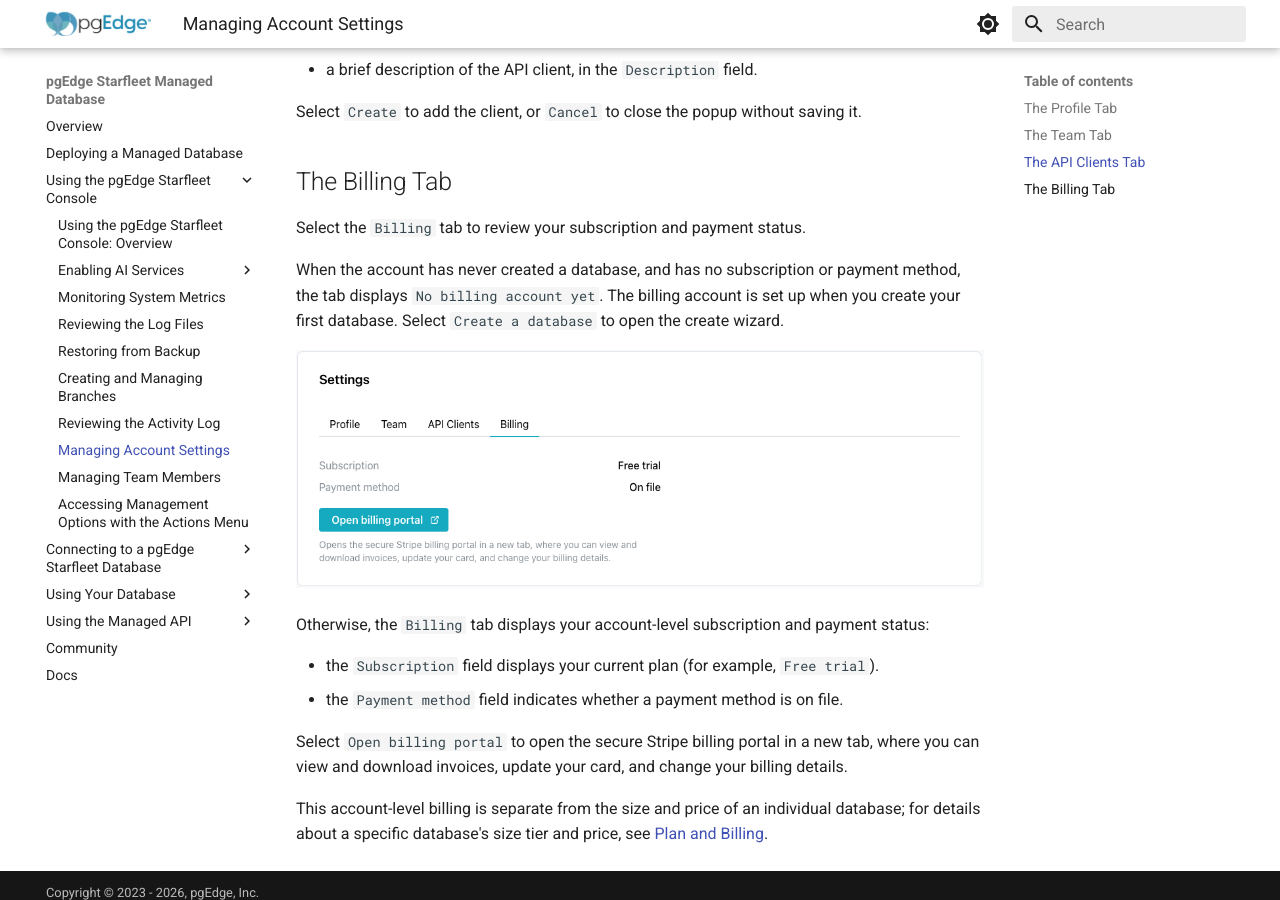
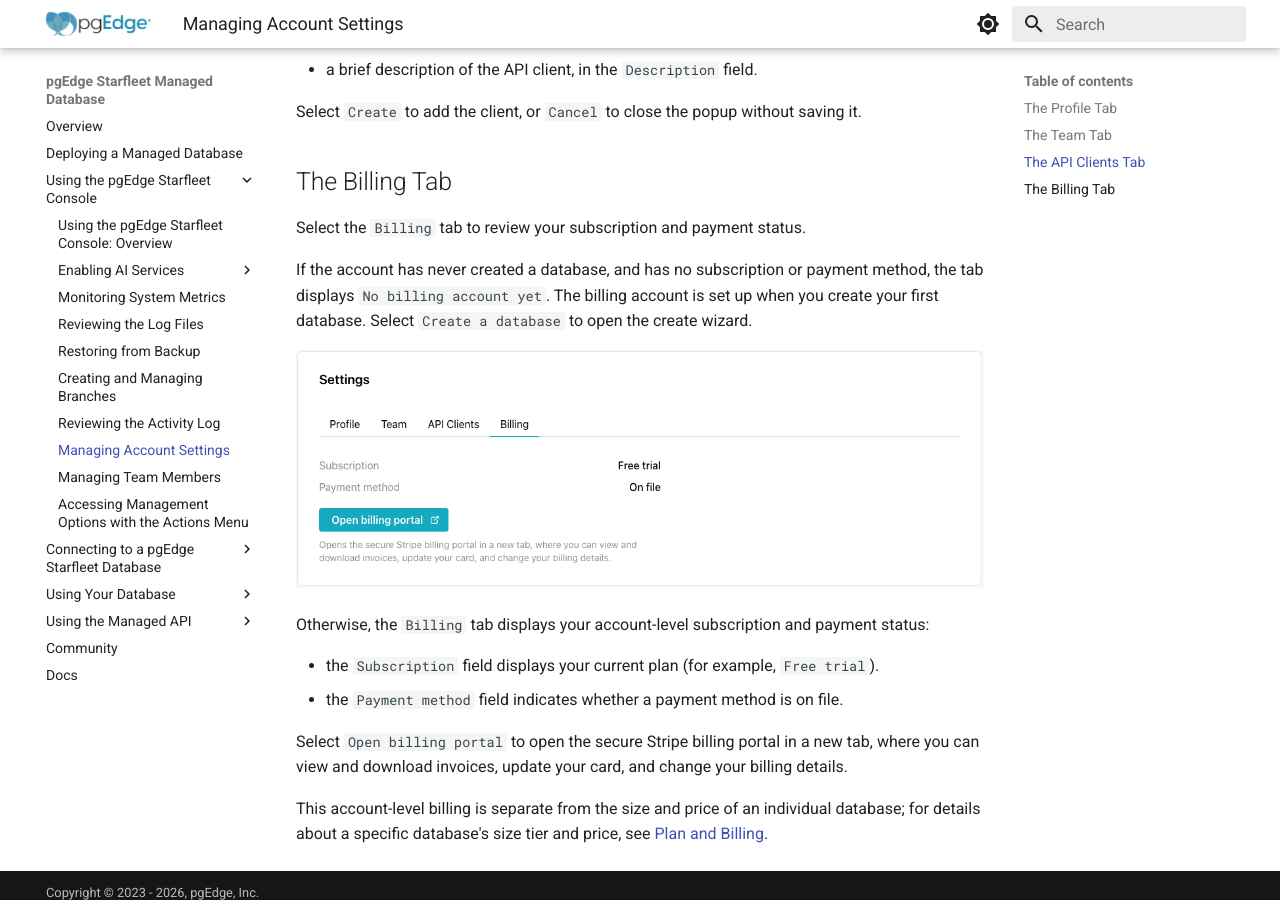
Before and after one commit to pgEdge/pgedge-starfleet-docs, an MkDocs documentation site: the page built from docs/managed/using_console/managed_settings.md, in a window 1280 px wide and 900 px high, scrolled down 2938 px. Built offline with MkDocs 1.6.1 and Material for MkDocs 9.7.7, drawn with Linux system fonts in a browser that asks for light colours; some of the changed text lies outside the part shown.

Commit message:
Fix typos in managed_settings.md

```diff
--- a/docs/managed/using_console/managed_settings.md
+++ b/docs/managed/using_console/managed_settings.md
@@ -39,7 +39,7 @@ The `Team` tab displays information about your account:
   you invite other people to join your account.
 
 Select the copy icon next to the `Tenant ID` or `External ID` field to copy
-its value. When you change the `Team Name`, select `Save` to apply the
+its value. If you change the `Team Name`, select `Save` to apply the
 change, or `Reset` to revert it.
 
 For information about inviting and managing team members, see
@@ -74,7 +74,7 @@ saving it.
 
 Select the `Billing` tab to review your subscription and payment status.
 
-When the account has never created a database, and has no subscription
+If the account has never created a database, and has no subscription
 or payment method, the tab displays `No billing account yet`. The
 billing account is set up when you create your first database. Select
 `Create a database` to open the create wizard.
```
